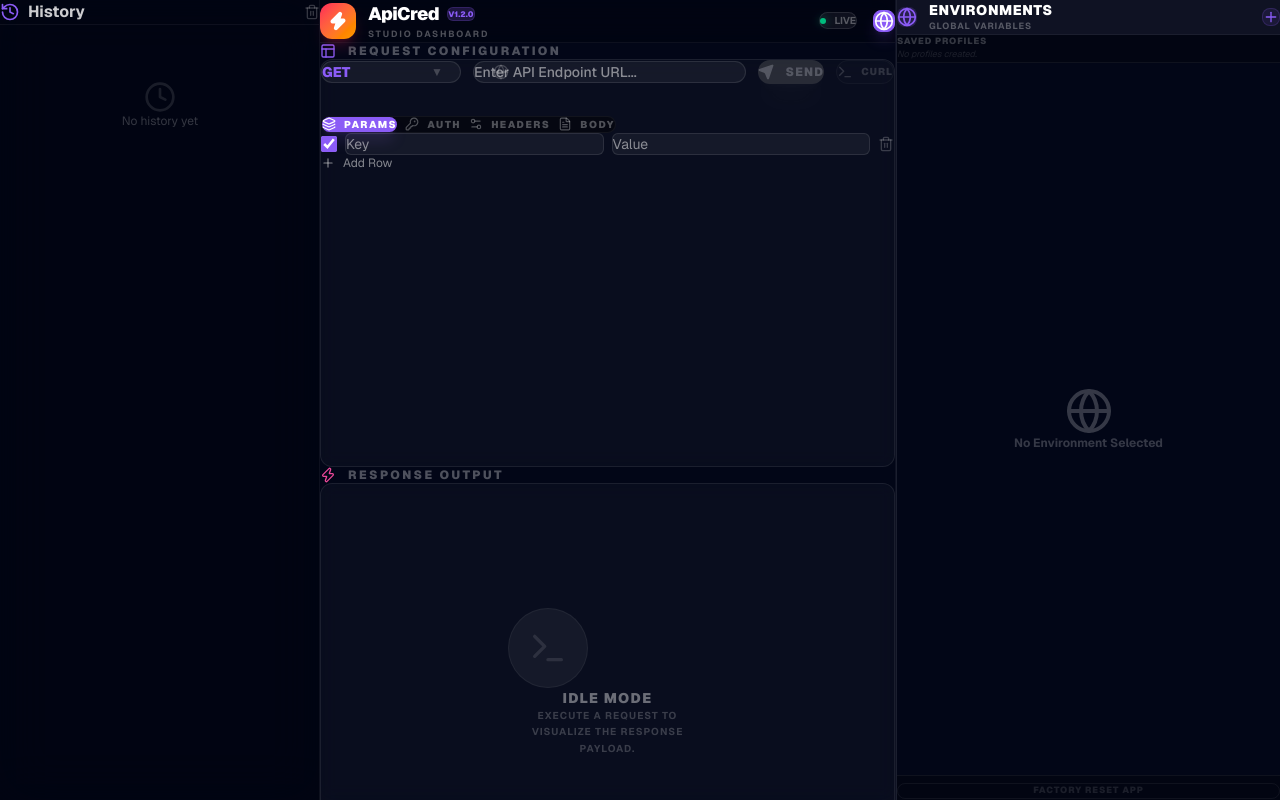
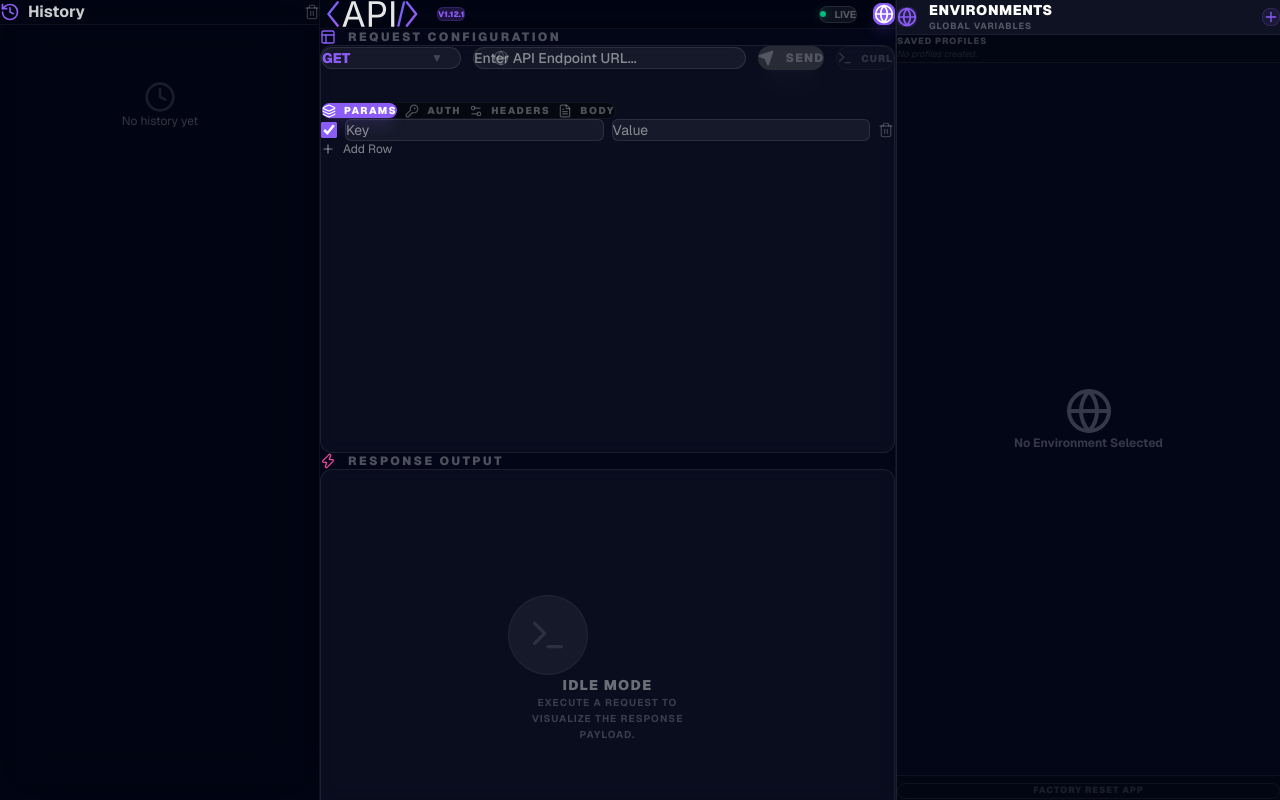
Before and after one commit to joshchamo/APICred, a Next.js app: page / in a window 1280 px wide. Built offline with nearby package versions, Linux system fonts and the light colour scheme.

Commit message:
UI: Integrate custom SVG APICredLogo component and bump version numbers (v1.13.0)

```diff
--- a/app/page.tsx
+++ b/app/page.tsx
@@ -4,6 +4,7 @@
 import ResponsePanel from '@/components/ResponsePanel';
 import HistorySidebar from '@/components/HistorySidebar';
 import EnvironmentManager from '@/components/EnvironmentManager';
+import { APICredLogo } from '@/components/APICredLogo';
 import { Zap, Menu, Layout, Settings, Globe, ChevronRight, ChevronLeft } from 'lucide-react';
 import { useRequestStore } from '@/store/useRequestStore';
 import { useHasHydrated } from '@/hooks/useHasHydrated';
@@ -50,17 +51,11 @@
                 <Menu className="w-5 h-5 group-hover:scale-110 transition-transform" />
               </button>
             )}
-            <div className="w-9 h-9 rounded-xl bg-gradient-to-br from-rose-500 to-amber-500 flex items-center justify-center shadow-lg shadow-rose-500/20">
-              <Zap className="w-5 h-5 text-white fill-white" />
-            </div>
-            <div>
-              <div className="flex items-center gap-2">
-                <h1 className="text-lg font-black tracking-tight">ApiCred</h1>
-                <span className="px-1.5 py-0.5 rounded-md bg-primary/20 text-primary text-[8px] font-black uppercase border border-primary/20">
-                  v1.2.0
-                </span>
-              </div>
-              <p className="text-[9px] uppercase tracking-[0.2em] text-white/30 font-bold">Studio Dashboard</p>
+            <div className="flex items-center gap-3">
+              <APICredLogo className="h-7 w-auto" />
+              <span className="px-1.5 py-0.5 rounded-md bg-primary/20 text-primary text-[8px] font-black uppercase border border-primary/20 select-none">
+                v1.12.1
+              </span>
             </div>
           </div>
 
@@ -106,7 +101,7 @@
               Professional Grade API Testing
             </p>
             <p className="text-[9px] text-white/40 font-bold uppercase tracking-widest">
-              v1.2.0 • Multi-Panel Studio • {new Date().toLocaleDateString()}
+              v1.12.1 • Multi-Panel Studio • {new Date().toLocaleDateString()}
             </p>
           </footer>
         </div>
--- /dev/null
+++ b/components/APICredLogo.tsx
@@ -0,0 +1,45 @@
+'use client';
+
+export function APICredLogo({ className = "h-8" }: { className?: string }) {
+  return (
+    <svg
+      xmlns="http://www.w3.org/2000/svg"
+      viewBox="0 0 225 60"
+      className={`${className} text-white/90`}
+    >
+      <defs>
+        {/* Electric Indigo Brand Gradient */}
+        <linearGradient id="apicred-final-grad" x1="0%" y1="0%" x2="100%" y2="100%">
+          <stop offset="0%" stop-color="#6366f1" />
+          <stop offset="100%" stop-color="#a855f7" />
+        </linearGradient>
+      </defs>
+
+      {/* Left Angle Bracket (<) */}
+      <path
+        d="M 38 5 L 18 30 L 38 55"
+        fill="none"
+        stroke="url(#apicred-final-grad)"
+        stroke-width="5"
+        stroke-linecap="round"
+        stroke-linejoin="round"
+      />
+
+      {/* Bold API Text Vectors */}
+      {/* Shifted to precisely center between the syntax brackets */}
+      <g transform="translate(48, 2.7)" fill="currentColor">
+        <path d="M 63.391 54.574 L 56.433 54.574 L 56.433 0.009 L 75.11 0.009 Q 81.482 0.009 85.602 2.334 Q 89.722 4.66 91.718 8.578 Q 93.713 12.497 93.713 17.367 Q 93.713 22.238 91.718 26.193 Q 89.722 30.148 85.62 32.492 Q 81.519 34.836 75.146 34.836 L 61.926 34.836 L 61.926 28.72 L 74.817 28.72 Q 79.138 28.72 81.775 27.237 Q 84.412 25.754 85.602 23.172 Q 86.792 20.59 86.792 17.367 Q 86.792 14.145 85.602 11.6 Q 84.412 9.054 81.757 7.59 Q 79.102 6.125 74.744 6.125 L 63.391 6.125 L 63.391 54.574 Z M 7.397 54.574 L 0 54.574 L 19.812 0.009 L 27.869 0.009 L 47.937 54.574 L 40.613 54.574 L 29.041 22.201 Q 27.979 19.198 26.569 14.712 Q 25.159 10.226 23.145 3.268 L 24.463 3.268 Q 22.485 10.299 21.039 14.859 Q 19.592 19.418 18.64 22.201 L 7.397 54.574 Z M 104.333 0.009 L 111.292 0.009 L 111.292 54.574 L 104.333 54.574 L 104.333 0.009 Z M 37.976 39.34 L 9.961 39.34 L 9.961 33.261 L 37.976 33.261 L 37.976 39.34 Z" />
+      </g>
+
+      {/* Right Self-Closing Slash and Bracket (/>) */}
+      <path
+        d="M 168 55 L 180 5 M 186 5 L 206 30 L 186 55"
+        fill="none"
+        stroke="url(#apicred-final-grad)"
+        stroke-width="5"
+        stroke-linecap="round"
+        stroke-linejoin="round"
+      />
+    </svg>
+  );
+}
```
